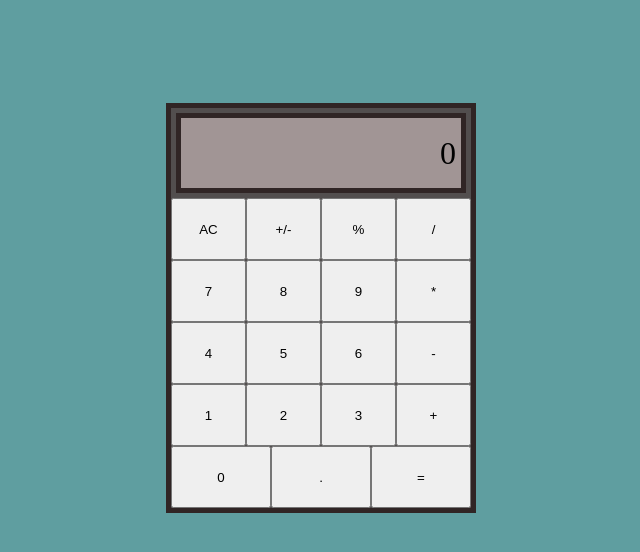
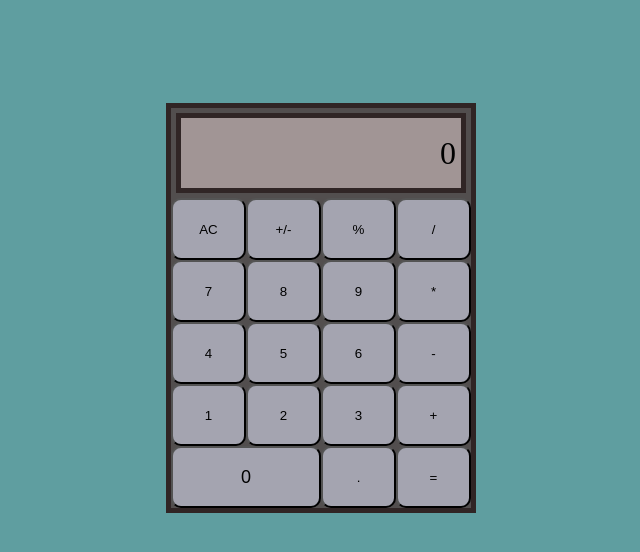
Before and after one commit to sudrain/calculatorJS, a plain HTML site: page index.html in a window 1280 px wide. Shown: the part 58-610 px from the top of the page, without its empty margins (319-959 px from the left). Drawn offline with Linux system fonts and the light colour scheme.

Commit message:
add some style

```diff
--- a/index.html
+++ b/index.html
@@ -39,7 +39,7 @@
                 <button class="operator">+</button>
             </div>
             <div class="row">
-                <button class="num">0</button>
+                <button class="num zero">0</button>
                 <button id="dot">.</button>
                 <button id="equal">=</button>
             </div>
--- a/style.css
+++ b/style.css
@@ -53,4 +53,12 @@ body {
 button {
     align-self: stretch;
     flex: 1;
+    border-radius: 10px;
+    background-color: rgb(164, 164, 176);
 }
+
+.zero {
+    flex: 2;
+    padding: 2px;
+    font-size: large;
+}
```
